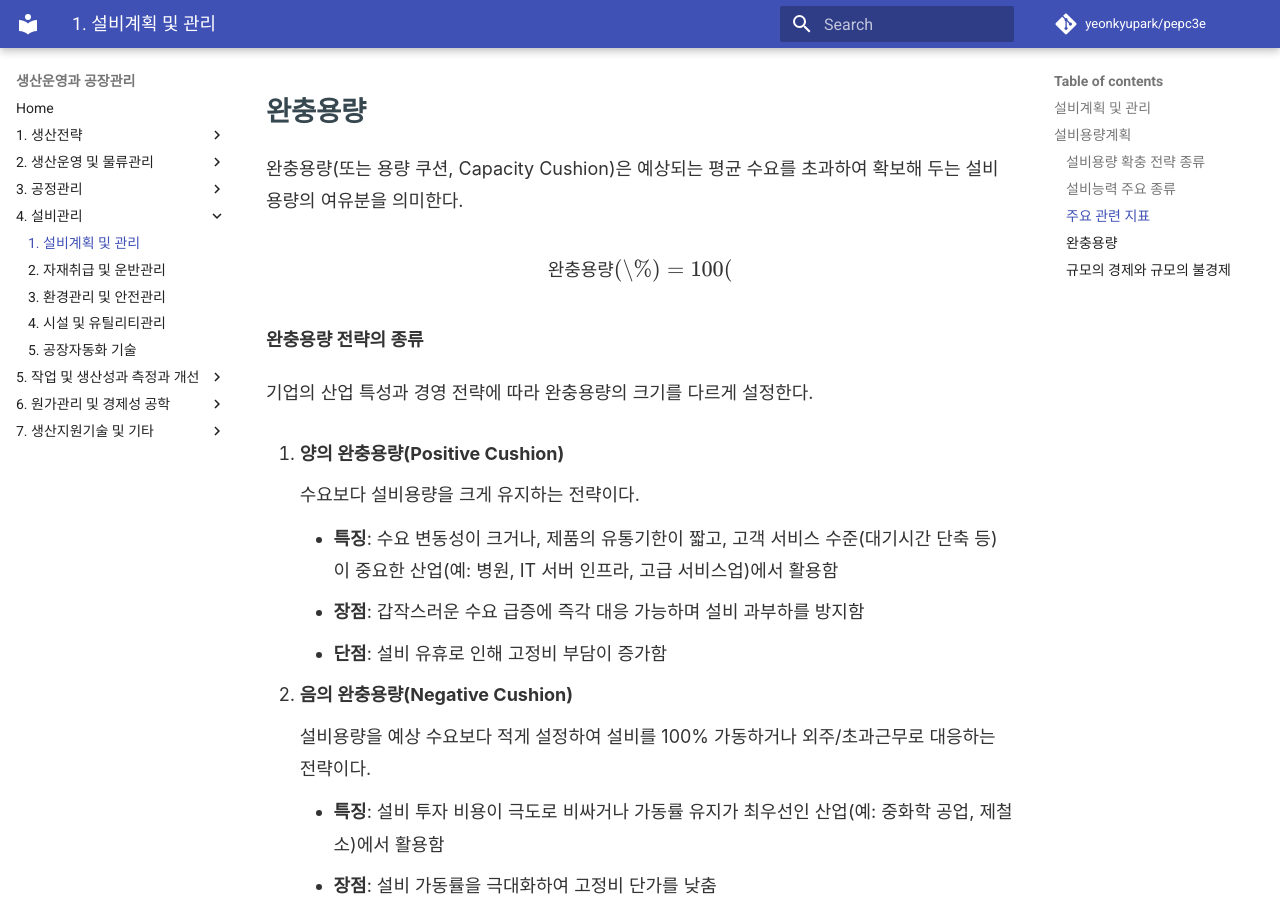
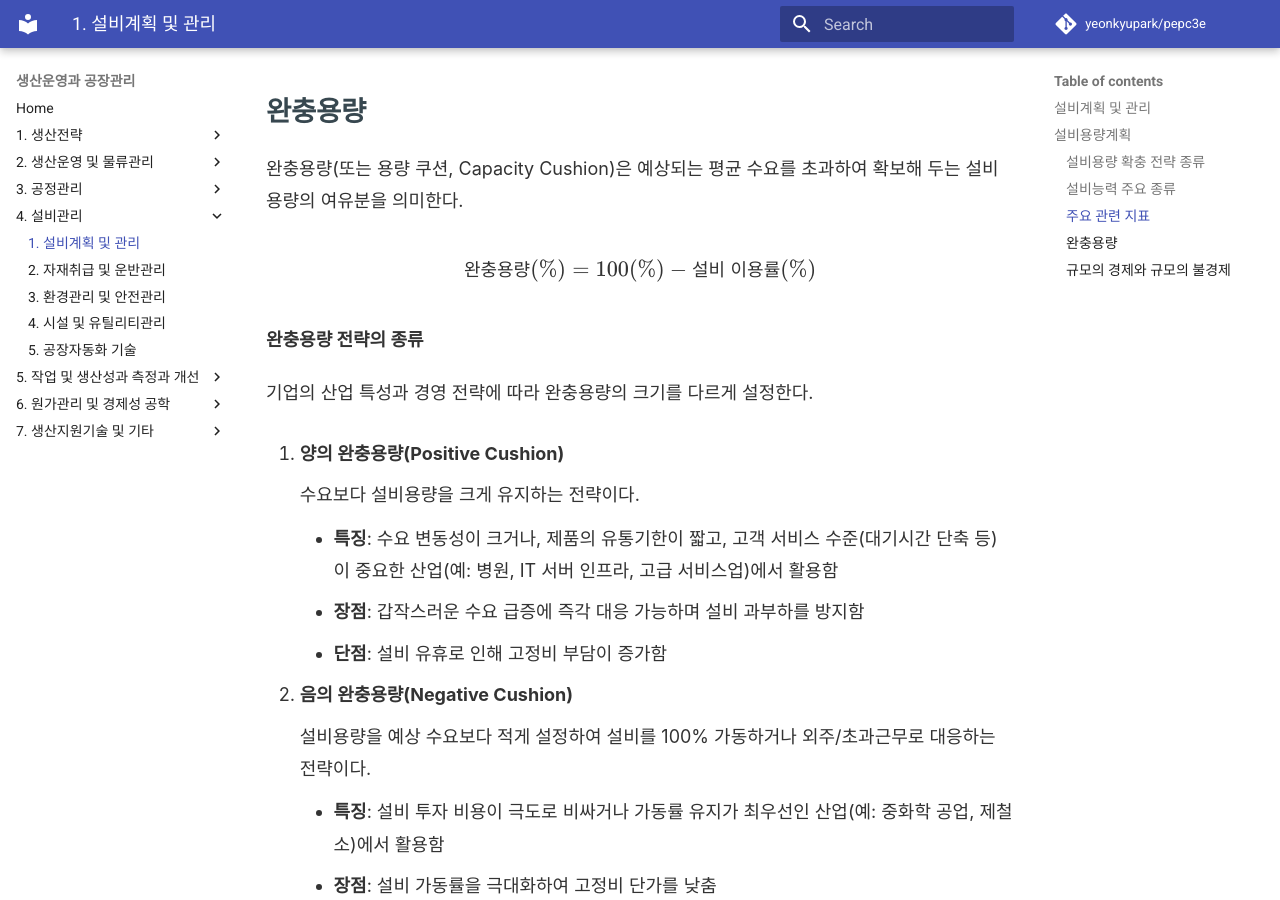
Before and after one commit to yeonkyupark/pepc3e, an MkDocs documentation site: the page built from docs/0401_facility_planning_and_management.md, in a window 1280 px wide and 900 px high, scrolled down 5270 px. Built offline with MkDocs 1.6.1 and Material for MkDocs 9.7.7, drawn with Linux system fonts in a browser that asks for light colours; comment, search, counter and statistics services are not loaded.

```diff
--- a/docs/0401_facility_planning_and_management.md
+++ b/docs/0401_facility_planning_and_management.md
@@ -184,7 +184,7 @@ $$\text{효율성} = \frac{\text{실제출력}}{\text{실효능력}} \times 100(
 
 완충용량(또는 용량 쿠션, Capacity Cushion)은 예상되는 평균 수요를 초과하여 확보해 두는 설비용량의 여유분을 의미한다.
 
-$$\text{완충용량(\%)} = 100(%) - \text{설비 이용률(\%)}$$
+$$\text{완충용량(%)} = 100(\%) - \text{설비 이용률(%)}$$
 
 **완충용량 전략의 종류**
 
```
